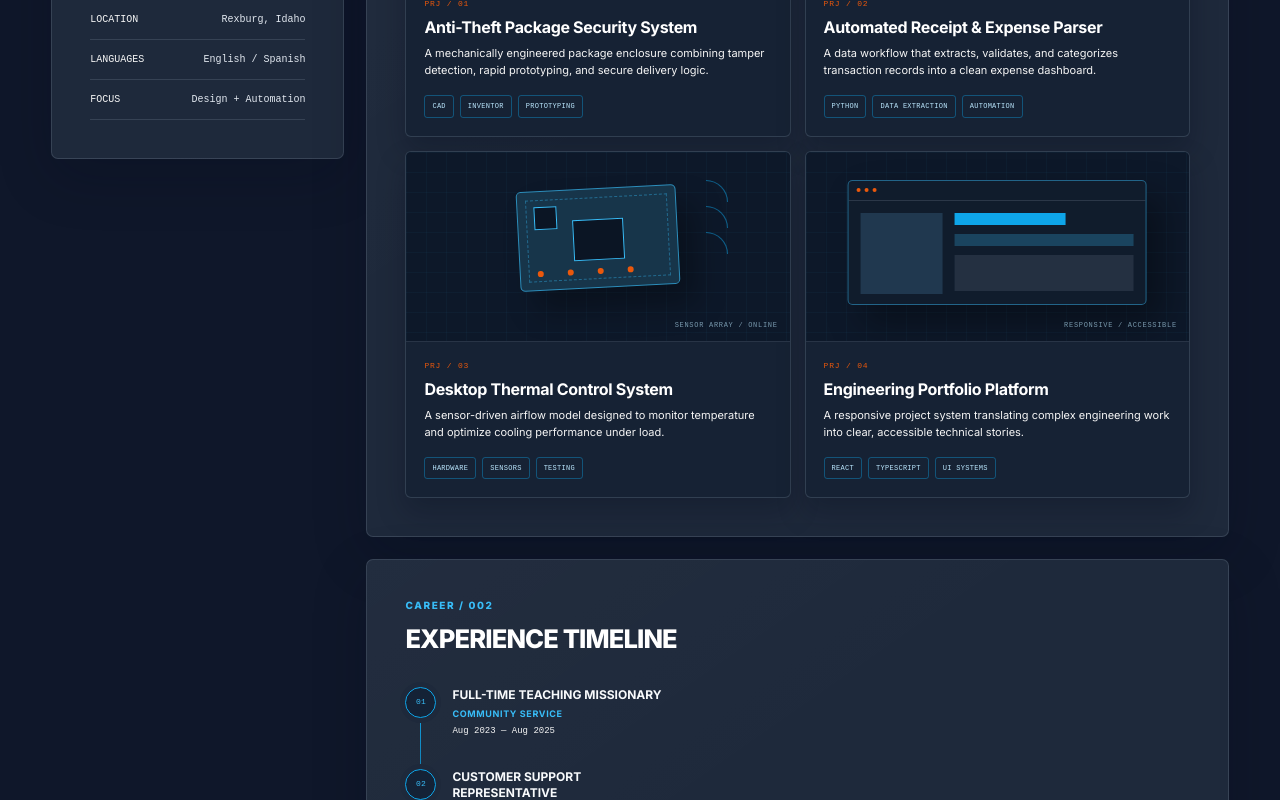
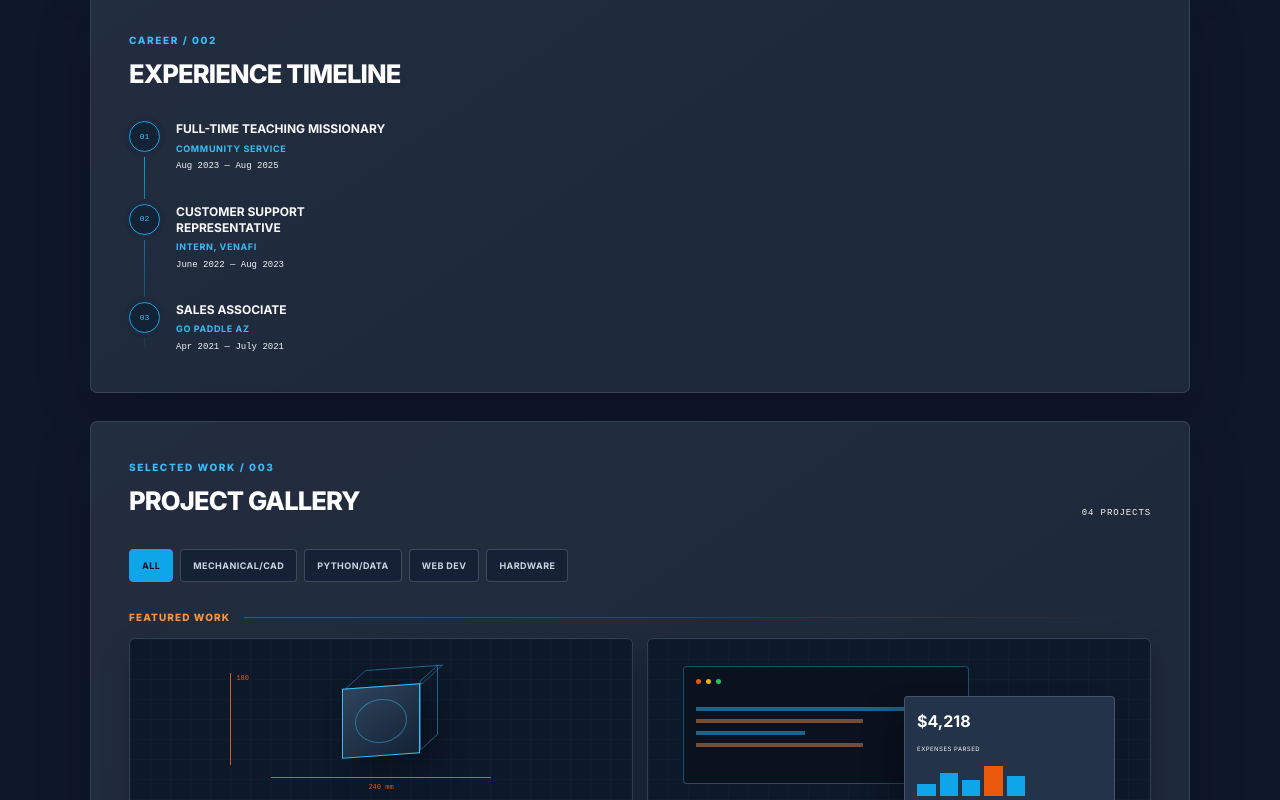
Before and after one commit to Barik-D-Boley/barikboley.com, a Next.js app: page / in a window 1280 px wide. Shown: the part 1240-2040 px from the top of the page. Built offline with nearby package versions, Linux system fonts and the light colour scheme; a web font is replaced by a local one.

Commit message:
Changed the main page to one column

```diff
--- a/app/globals.css
+++ b/app/globals.css
@@ -459,18 +459,18 @@
 }
 
 .content-grid {
-  display: grid;
-  width: min(1440px, 92vw);
-  margin: 56px auto;
-  grid-template-columns: minmax(280px, 0.34fr) minmax(0, 1fr);
-  align-items: start;
-  gap: 22px;
+  display: flex;
+  flex-direction: column;
+  width: min(1100px, 92vw);
+  margin: 40px auto;
+  gap: 28px;
 }
 
 .context-column,
 .work-column {
-  display: grid;
-  gap: 22px;
+  display: flex;
+  flex-direction: column;
+  gap: 28px;
 }
 
 .panel {
--- a/app/page.tsx
+++ b/app/page.tsx
@@ -339,7 +339,7 @@ export default function Home() {
         </section>
 
         <div className="content-grid">
-          <aside className="context-column">
+          {/* 1. ABOUT ME */}
           <section className="panel about-panel" id="about">
             <div className="section-kicker">Profile / 001</div>
             <h2>ABOUT ME</h2>
@@ -369,9 +369,28 @@ export default function Home() {
               </div>
             </dl>
           </section>
-          </aside>
 
-          <div className="work-column">
+          {/* 2. EXPERIENCE TIMELINE */}
+          <section className="panel timeline-panel" id="experience">
+            <div className="section-kicker">Career / 002</div>
+            <h2>EXPERIENCE TIMELINE</h2>
+            <div className="timeline">
+              {experience.map((item, index) => (
+                <article className="timeline-item" key={item.role}>
+                  <span className="timeline-node">
+                    {String(index + 1).padStart(2, "0")}
+                  </span>
+                  <div>
+                    <h3>{item.role}</h3>
+                    <p>{item.organization}</p>
+                    <time>{item.date}</time>
+                  </div>
+                </article>
+              ))}
+            </div>
+          </section>
+
+          {/* 3. PROJECT GALLERY */}
           <section className="panel projects-panel" id="projects">
             <div className="section-header">
               <div>
@@ -431,25 +450,7 @@ export default function Home() {
             </div>
           </section>
 
-            <section className="panel timeline-panel" id="experience">
-              <div className="section-kicker">Career / 002</div>
-              <h2>EXPERIENCE TIMELINE</h2>
-              <div className="timeline">
-                {experience.map((item, index) => (
-                  <article className="timeline-item" key={item.role}>
-                    <span className="timeline-node">
-                      {String(index + 1).padStart(2, "0")}
-                    </span>
-                    <div>
-                      <h3>{item.role}</h3>
-                      <p>{item.organization}</p>
-                      <time>{item.date}</time>
-                    </div>
-                  </article>
-                ))}
-              </div>
-            </section>
-
+          {/* 4. THE ARCHIVE */}
           <section className="panel archive-panel">
             <div className="section-header archive-header">
               <div>
@@ -477,7 +478,6 @@ export default function Home() {
             </div>
           </section>
         </div>
-        </div>
 
         <section className="contact-panel" id="contact">
           <div>
```
Lines whose indentation alone changed are shown as unchanged.
